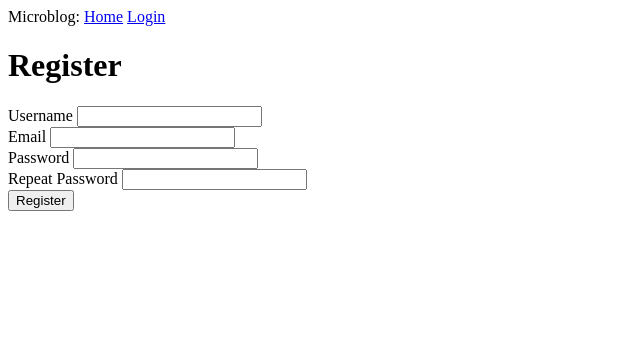
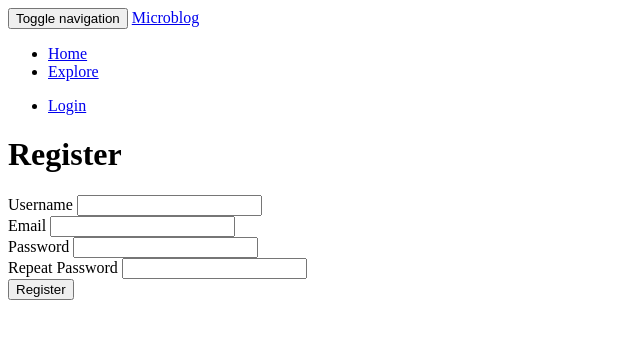
Before and after one commit to Bobw147/Microblog2, a Flask app: template app/templates/register.html in a window 1280 px wide. Shown: the top 339 px of the page, without its empty margins (0-640 px from the left). Run offline with Flask 2, Linux system fonts and the light colour scheme; tables that the repository leaves empty hold one stand-in row (values such as "Sample post"); the template is opened without the code that fills it: values that come from a table or form of the project are taken from there, most other values are stand-ins (such as "Sample title", 1, 10 or a date in 2020); parts of the project's set-up code (start-up, migrations or seed data) failed here and were passed over; some libraries are stand-ins or nearby versions.

Commit message:
Added Navbar to Bootstrap

```diff
--- a/app/templates/base.html
+++ b/app/templates/base.html
@@ -8,18 +8,32 @@
 
 {% block navbar %}
     <nav class="navbar navbar-default">
-        <div>
-            Microblog:
-            <a href="{{ url_for('index') }}">Home</a>
-            {% if current_user.is_anonymous %}
-            <a href="{{ url_for('login') }}">Login</a>
-            {% else %}
-            <a href="{{ url_for('user', username=current_user.username) }}">Profile</a>
-            <a href="{{ url_for('explore') }}">Explore</a>
-            <a href="{{ url_for('logout') }}">Logout</a>
-            {% endif %}
+        <div class="container">
+            <div class="navbar-header">
+                <button type="button" class="navbar-toggle collapsed" data-toggle="collapse" data-target="#bs-example-navbar-collapse-1" aria-expanded="false">
+                    <span class="sr-only">Toggle navigation</span>
+                    <span class="icon-bar"></span>
+                    <span class="icon-bar"></span>
+                    <span class="icon-bar"></span>
+                </button>
+                <a class="navbar-brand" href="{{ url_for('index') }}">Microblog</a>
+            </div>
+            <div class="collapse navbar-collapse" id="bs-example-navbar-collapse-1">
+                <ul class="nav navbar-nav">
+                    <li><a href="{{ url_for('index') }}">Home</a></li>
+                    <li><a href="{{ url_for('explore') }}">Explore</a></li>
+                </ul>
+                <ul class="nav navbar-nav navbar-right">
+                    {% if current_user.is_anonymous %}
+                    <li><a href="{{ url_for('login') }}">Login</a></li>
+                    {% else %}
+                    <li><a href="{{ url_for('user', username=current_user.username) }}">Profile</a></li>
+                    <li><a href="{{ url_for('logout') }}">Logout</a></li>
+                    {% endif %}
+                </ul>
+            </div>
         </div>
-   </nav>
+    </nav>
 {% endblock %}
 
 {% block content %}
```
